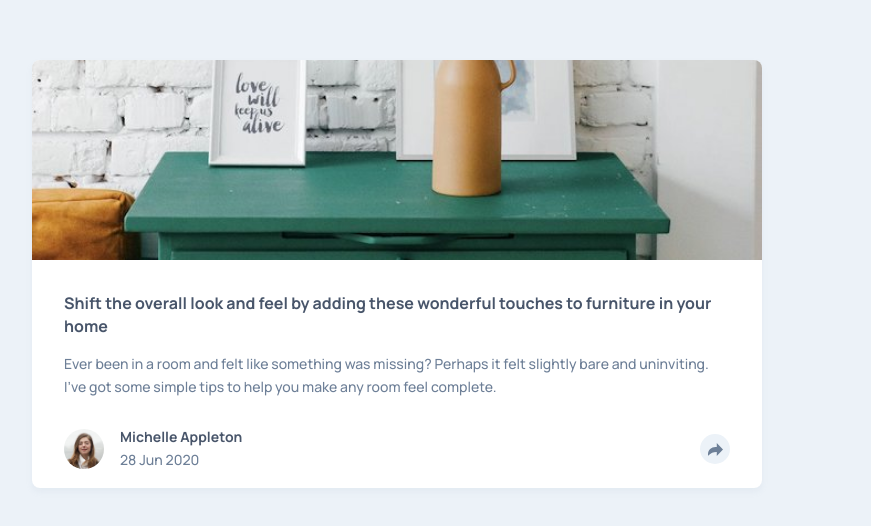
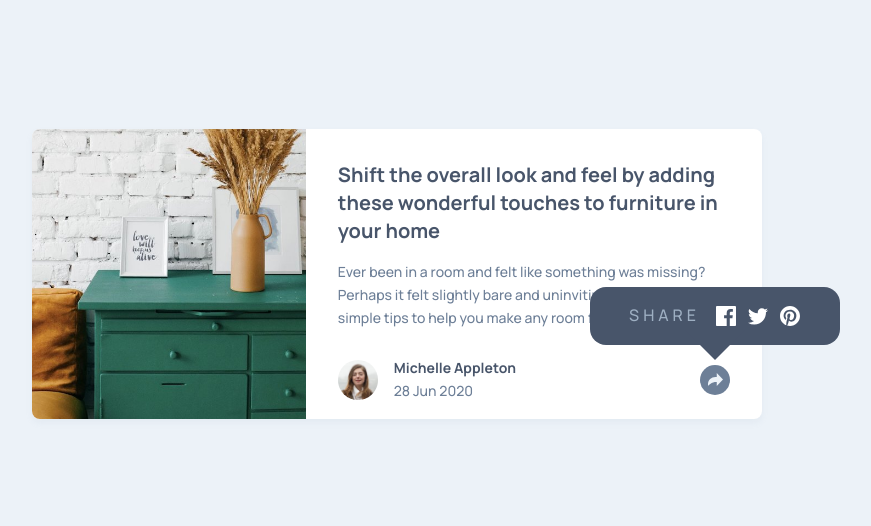
Before and after one commit to enriquesamudio99/fm-article-preview-component, a plain HTML site: page index.html in a window 1280 px wide. Shown: the part 126-652 px from the top of the page, without its empty margins (243-1114 px from the left). Drawn offline with Linux system fonts and the light colour scheme.

Commit message:
Desktop done

```diff
--- a/css/styles.css
+++ b/css/styles.css
@@ -44,15 +44,37 @@ img {
     box-shadow: 0 4px 6px rgb(158, 175, 194, .1);
 }
 
+@media (min-width: 1100px) {
+    .card {
+        display: grid;
+        grid-template-columns: 1.5fr 2.5fr;
+        overflow: unset;
+    }
+}
+
 .card-img {
     width: 100%;
     height: 200px;
+}
+
+@media (min-width: 1100px) {
+    .card-img {
+        height: 100%;
+    }
 }
 
 .card-img img {
     width: 100%;
     height: 100%;
     object-fit: cover;
+}
+
+@media (min-width: 1100px) {
+    .card-img img {
+        object-position: left;
+        border-bottom-left-radius: .5rem;
+        border-top-left-radius: .5rem;
+    }
 }
 
 .card-info {
@@ -64,6 +86,12 @@ img {
     font-size: 1rem;
     color: var(--veryDarkGrayishBlue);
     font-weight: 700;
+}
+
+@media (min-width: 1100px) {
+    .card-title {
+        font-size: 1.25rem;
+    }
 }
 
 .card-description {
@@ -100,21 +128,6 @@ img {
     color: var(--desaturatedDarkBlue);
 }
 
-.share-btn {
-    margin-left: auto;
-    display: inline-block;
-    width: 30px;
-    height: 30px;
-    display: flex;
-    align-items: center;
-    justify-content: center;
-    border-radius: 50%;
-    background-color: var(--lightGrayishBlue);
-    font-size: 14px;
-    position: relative;
-    z-index: 2;
-}
-
 .share {
     transition: opacity .2s ease-in-out, visibility .2s ease-in-out;
     position: absolute;
@@ -127,6 +140,32 @@ img {
     z-index: 1;
     padding: 1rem 2rem;
     background-color: var(--veryDarkGrayishBlue);
+}
+
+@media (min-width: 1100px) {
+    .share {
+        width: 250px;
+        justify-content: center;
+        border-radius: 1rem;
+        bottom: unset;
+        top: -70%;
+        left: unset;
+        right: -17%;
+    }
+
+    .share::before {
+        content: "";
+        position: absolute;
+        bottom: -15px;
+        right: 50%;
+        transform: translateX(50%);
+        width: 0;
+        height: 0;
+        display: block;
+        border-top: 30px solid var(--veryDarkGrayishBlue);
+        border-left: 30px solid transparent;
+        border-right: 30px solid transparent;
+    }
 }
 
 .share.inactive {
@@ -151,3 +190,26 @@ img {
     align-items: center;
     gap: .75rem;
 }
+
+.share-btn {
+    margin-left: auto;
+    display: inline-block;
+    width: 30px;
+    height: 30px;
+    display: flex;
+    align-items: center;
+    justify-content: center;
+    border-radius: 50%;
+    background-color: var(--lightGrayishBlue);
+    font-size: 14px;
+    position: relative;
+    z-index: 2;
+}
+
+.share.active + .share-btn {
+    background-color: var(--desaturatedDarkBlue);
+}
+
+.share.active + .share-btn svg path {
+    fill: #ecf2f8;
+}
--- a/index.html
+++ b/index.html
@@ -19,6 +19,7 @@
             <img src="img/drawers.jpg" alt="Drawers Image">
         </div>
 
+        <div class="card-content">
             <div class="card-info">
                 <h2 class="card-title">Shift the overall look and feel by adding these wonderful touches to furniture in your home</h2>
                 <p class="card-description">Ever been in a room and felt like something was missing? Perhaps it felt slightly bare and uninviting. I’ve got some simple tips to help you make any room feel complete.</p>
@@ -30,7 +31,7 @@
                 </div>
                 <p class="username">Michelle Appleton <span>28 Jun 2020</span></p>
 
-            <div class="share inactive">
+                <div class="share active">
                     <p>Share</p>
                     <div class="share-socials">
                         <a href="#"><img src="img/icon-facebook.svg" alt="Facebook Icon"></a>
@@ -44,6 +45,7 @@
                 </a>
             </div>
         </div>
+    </div>
 
     <script src="js/app.js"></script>
 </body>
```
Lines whose indentation alone changed are shown as unchanged.
